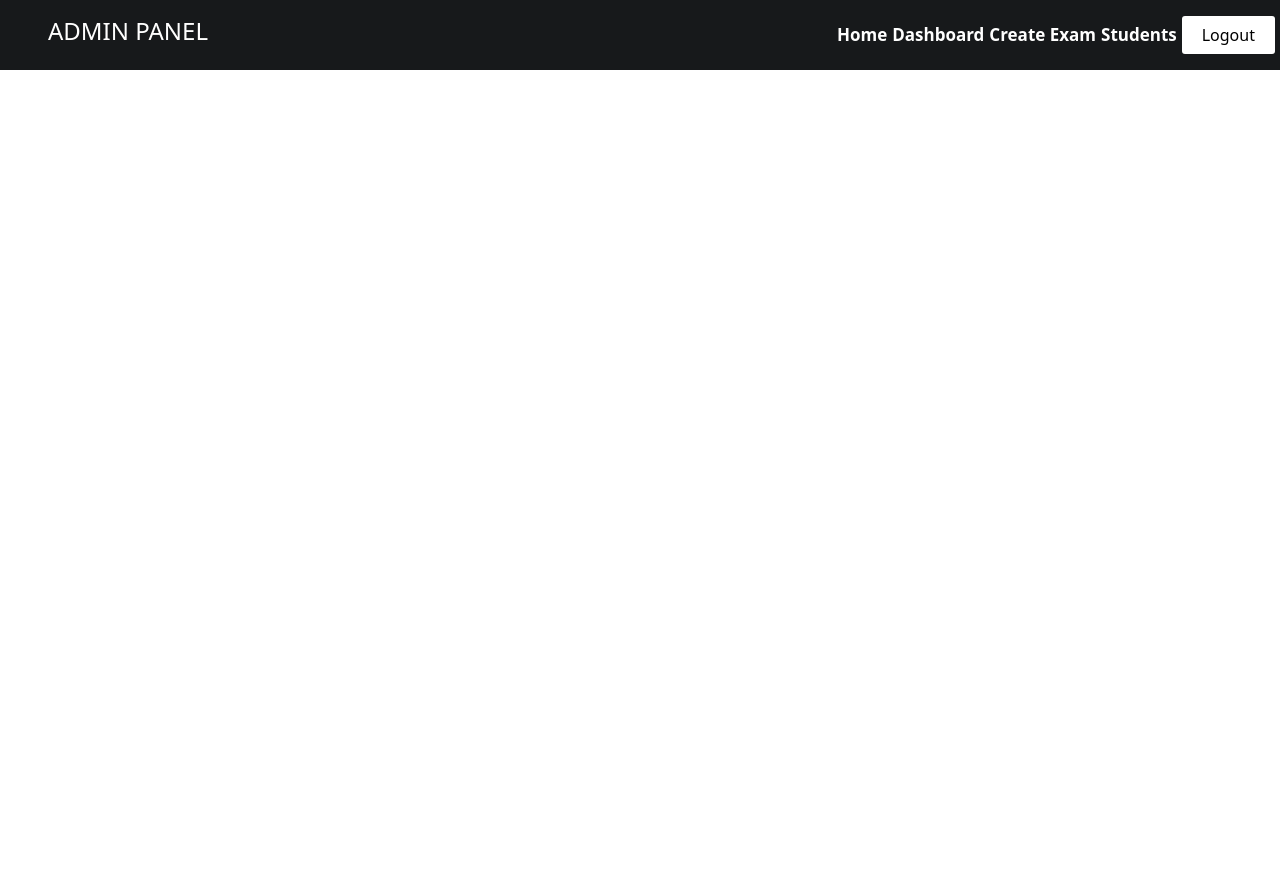
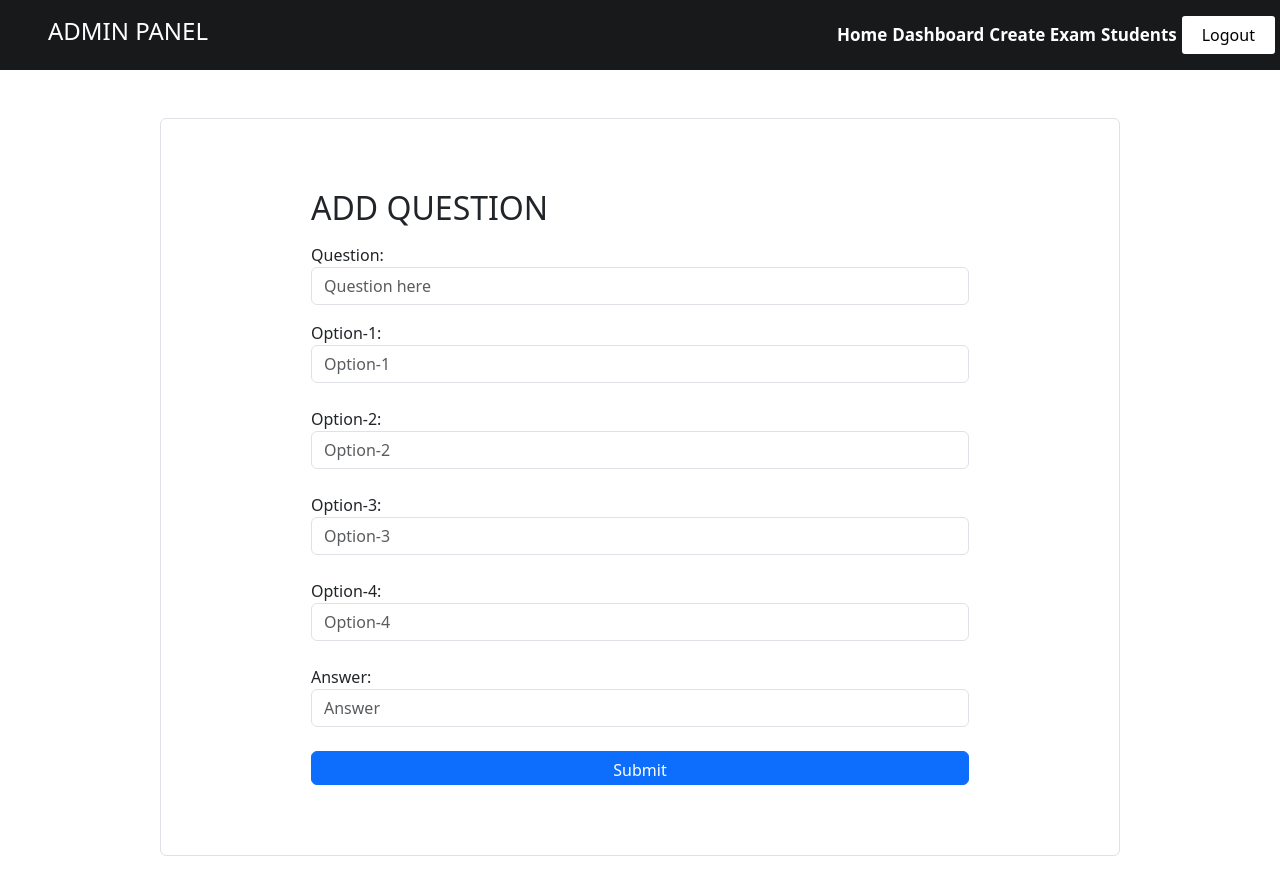
Before and after one commit to LikhithDeveloper/TDRReact, a React (Vite) app: page /admin/setpaper in a window 1280 px wide. Shown: the top 894 px of the page. Before the commit the page ends 800 px from the top, so only its background shows below. Built offline with nearby package versions, Linux system fonts and the light colour scheme; no server answers.

Commit message:
Exams configured with firebase

```diff
--- a/src/components/admin/AdminPanel.jsx
+++ b/src/components/admin/AdminPanel.jsx
@@ -4,6 +4,7 @@ import Dashboard from "./Dashboard";
 import Exams from "./Exams";
 import Students from "./Students";
 import AdminLogin from "./AdminLogin";
+import SetPaper from "./SetPaper";
 
 const AdminPanel = () => {
   return (
@@ -14,6 +15,7 @@ const AdminPanel = () => {
         <Route path="dashboard" element={<Dashboard></Dashboard>}></Route>
         <Route path="exams" element={<Exams></Exams>}></Route>
         <Route path="students" element={<Students></Students>}></Route>
+        <Route path="setpaper" element={<SetPaper></SetPaper>}></Route>
       </Routes>
     </div>
   );
--- a/src/components/admin/Exams.jsx
+++ b/src/components/admin/Exams.jsx
@@ -138,9 +138,13 @@ const Exams = () => {
               <p className="card-text">
                 {exam.description || "No description provided."}
               </p>
-              <a href="#" className="btn btn-primary w-100">
+              <button
+                onClick={() => navigate("/admin/setpaper/")}
+                href="#"
+                className="btn btn-primary w-100"
+              >
                 SET PAPER
-              </a>
+              </button>
               <button
                 href="#"
                 onClick={() => DeleteExam(exam.id)}
--- /dev/null
+++ b/src/components/admin/SetPaper.jsx
@@ -0,0 +1,84 @@
+const SetPaper = () => {
+  return (
+    <>
+      <div
+        style={{
+          width: "100%",
+          padding: "70px 150px",
+        }}
+        className="container border rounded mt-5 w-75 d-flex flex-column mb-5"
+      >
+        <h5 className="display-6 mb-3 fs-2 ">ADD QUESTION</h5>
+        <form>
+          <div className="form-group mb-3">
+            <label for="exampleInputEmail1">Question:</label>
+            <input
+              type="text"
+              className="form-control"
+              id="exampleInputEmail1"
+              aria-describedby="emailHelp"
+              placeholder="Question here"
+              required
+            />
+          </div>
+          <div className="form-group mb-4">
+            <label for="exampleInputPassword1">Option-1:</label>
+            <input
+              type="text"
+              className="form-control"
+              id="exampleInputPassword1"
+              placeholder="Option-1"
+              required
+            />
+          </div>
+          <div className="form-group mb-4">
+            <label for="exampleInputPassword1">Option-2:</label>
+            <input
+              type="text"
+              className="form-control"
+              id="exampleInputPassword1"
+              placeholder="Option-2"
+              required
+            />
+          </div>
+          <div className="form-group mb-4">
+            <label for="exampleInputPassword1">Option-3:</label>
+            <input
+              type="text"
+              className="form-control"
+              id="exampleInputPassword1"
+              placeholder="Option-3"
+              required
+            />
+          </div>
+          <div className="form-group mb-4">
+            <label for="exampleInputPassword1">Option-4:</label>
+            <input
+              type="text"
+              className="form-control"
+              id="exampleInputPassword1"
+              placeholder="Option-4"
+              required
+            />
+          </div>
+          <div className="form-group mb-4">
+            <label for="exampleInputPassword1">Answer:</label>
+            <input
+              type="text"
+              className="form-control"
+              id="exampleInputPassword1"
+              placeholder="Answer"
+              required
+            />
+          </div>
+
+          <button type="submit" className="btn btn-primary w-100">
+            Submit
+          </button>
+        </form>
+      </div>
+    </>
+  );
+};
+
+export default SetPaper;
```
